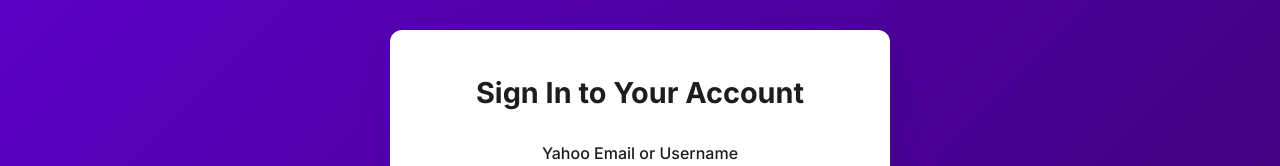
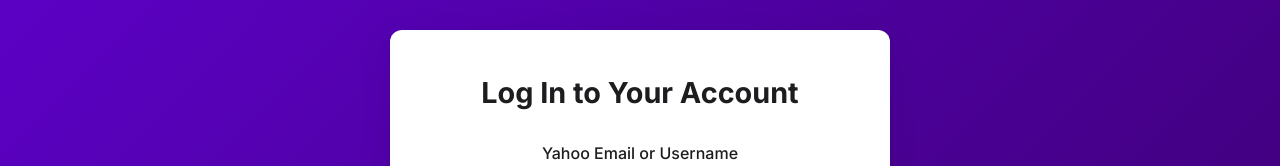
Before and after one commit to Shivanisingh-shiv/yahoomailloginaccount, a plain HTML site: page index.html in a window 1280 px wide. Shown: the part 296-462 px from the top of the page. Drawn offline with Linux system fonts and the light colour scheme; a script that the page names is missing.

Commit message:
Update index.html

```diff
--- a/index.html
+++ b/index.html
@@ -271,7 +271,7 @@
 
             <!-- Login Form -->
             <div class="login-form-container">
-                <h2>Sign In to Your Account</h2>
+                <h2>Log In to Your Account</h2>
                 <form id="yahooLoginForm">
                     <div class="form-group">
                         <label for="email">Yahoo Email or Username</label>
```
